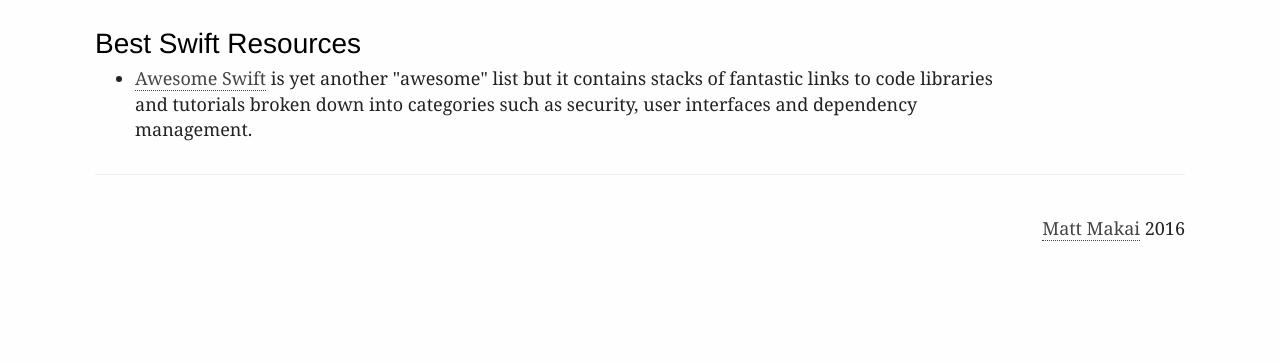
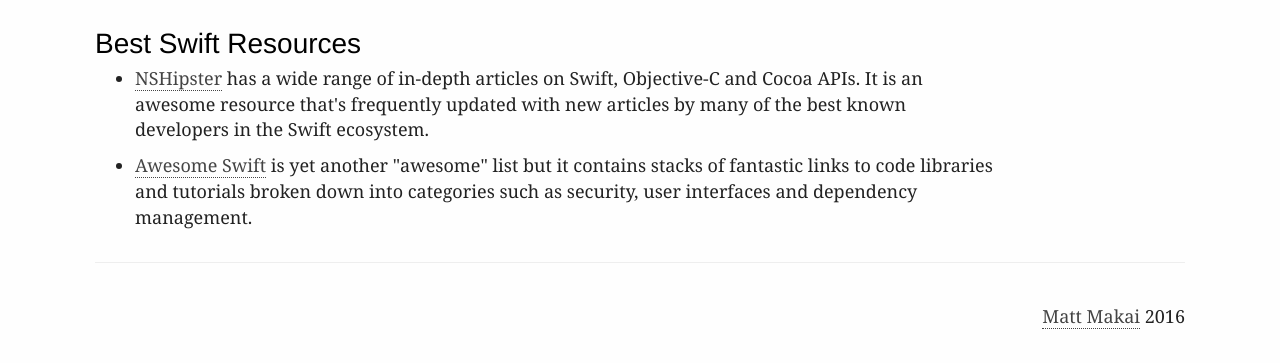
Before and after one commit to mattmakai/fullstackswift.com, a plain HTML site: page best-swift-resources.html in a window 1280 px wide. Shown: the part 161-524 px from the top of the page. Drawn offline with Linux system fonts and the light colour scheme.

Commit message:
new best resource

```diff
--- a/best-swift-resources.html
+++ b/best-swift-resources.html
@@ -27,10 +27,18 @@
 
     <h2>Best Swift Resources</h2>
 <ul>
-<li><a href="https://github.com/matteocrippa/awesome-swift">Awesome Swift</a>
+<li>
+<p><a href="http://nshipster.com/">NSHipster</a> has a wide range of in-depth articles
+  on Swift, Objective-C and Cocoa APIs. It is an awesome resource that's
+  frequently updated with new articles by many of the best known developers
+  in the Swift ecosystem.</p>
+</li>
+<li>
+<p><a href="https://github.com/matteocrippa/awesome-swift">Awesome Swift</a>
   is yet another "awesome" list but it contains stacks of fantastic links
   to code libraries and tutorials broken down into categories such as
-  security, user interfaces and dependency management.</li>
+  security, user interfaces and dependency management.</p>
+</li>
 </ul>
 
             </div>
--- a/feeds/all.atom.xml
+++ b/feeds/all.atom.xml
@@ -1,2 +1,2 @@
 <?xml version="1.0" encoding="utf-8"?>
-<feed xmlns="http://www.w3.org/2005/Atom"><title>Matt Makai</title><link href="https://www.fullstackswift.com/" rel="alternate"></link><link href="https://www.fullstackswift.com/feeds/all.atom.xml" rel="self"></link><id>https://www.fullstackswift.com/</id><updated>2016-04-01T17:30:54Z</updated></feed>
+<feed xmlns="http://www.w3.org/2005/Atom"><title>Matt Makai</title><link href="https://www.fullstackswift.com/" rel="alternate"></link><link href="https://www.fullstackswift.com/feeds/all.atom.xml" rel="self"></link><id>https://www.fullstackswift.com/</id><updated>2016-04-15T16:53:39Z</updated></feed>
```
Also changed, not shown: index.html (+10 -2 lines), 1 other file.
